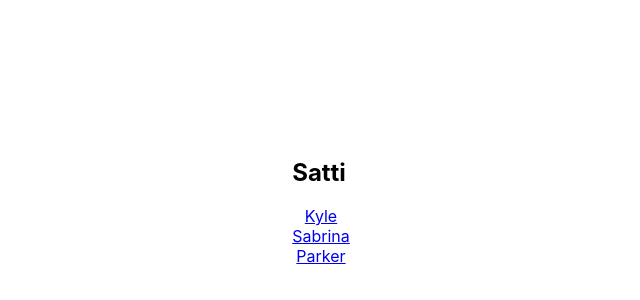
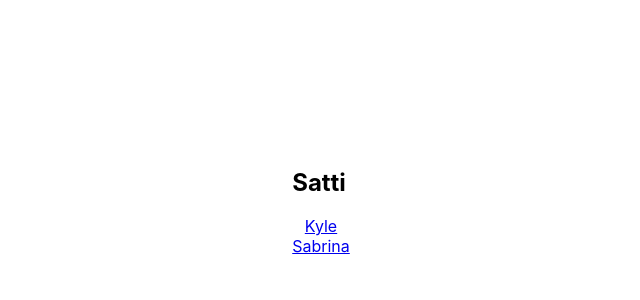
Before and after one commit to ky1ejs/satti-site, a Next.js app: page / in a window 1280 px wide. Shown: the part 190-490 px from the top of the page, without its empty margins (319-959 px from the left). Built offline with nearby package versions, Linux system fonts and the light colour scheme.

Commit message:
Update home

```diff
--- a/pages/index.tsx
+++ b/pages/index.tsx
@@ -16,7 +16,6 @@ const Home: NextPage = () => (
         <ul>
           <li><a href='https://kylejs.me'>Kyle</a></li>
           <li><a href='https://instagram.com/sabrina.satti'>Sabrina</a></li>
-          <li><a href='https://instagram.com/parker.dachshund'>Parker</a></li>
         </ul>
       </Center>
     </FullWindow>
```
